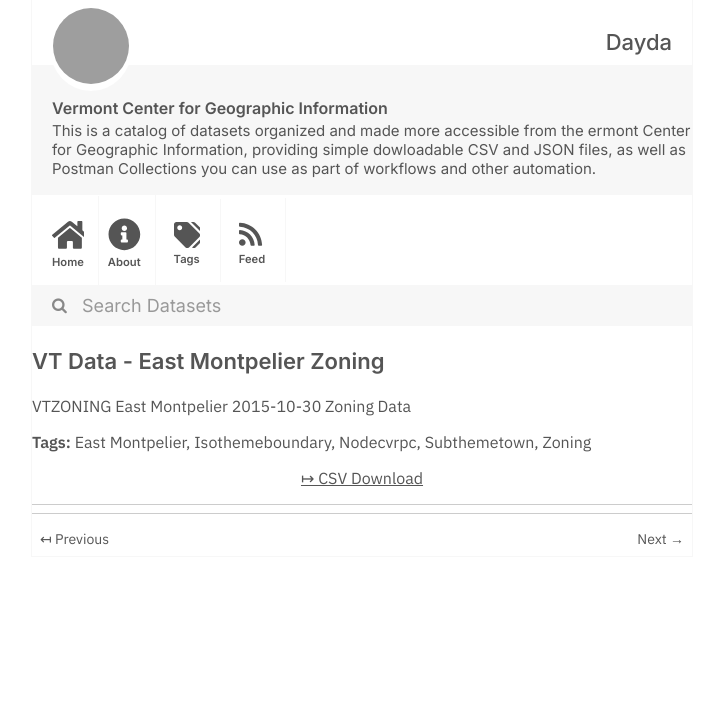
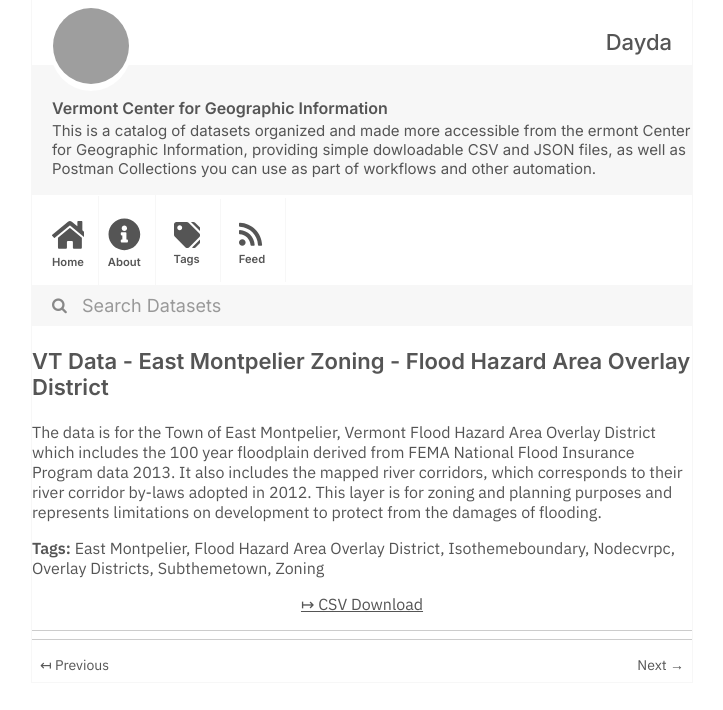
Before and after one commit to dayda-entities/vermont-center-for-geographic-information, a Jekyll site: the page built from _posts/2020-11-12-vt-data-east-montpelier-zoning.md, in a window 1280 px wide, cut to the strip 0-710 px from the top of the page. Shown: the whole strip, without its empty margins (278-1001 px from the left). Built offline with Jekyll 4.4.1, drawn with Linux system fonts in a browser that asks for light colours; grey boxes are pictures that could not be loaded.

Commit message:
Publish Data

```diff
--- a/_posts/2020-11-12-vt-data-east-montpelier-zoning.md
+++ b/_posts/2020-11-12-vt-data-east-montpelier-zoning.md
@@ -1,20 +1,22 @@
 ---
-title: VT Data - East Montpelier Zoning
-created: '2020-11-12T13:09:58.698453'
-modified: '2020-11-12T13:09:58.698465'
+title: VT Data - East Montpelier Zoning - Flood Hazard Area Overlay District
+created: '2020-11-12T13:11:13.999485'
+modified: '2020-11-12T13:11:13.999496'
 state: active
 type: dataset
 tags:
   - East Montpelier
+  - Flood Hazard Area Overlay District
   - Isothemeboundary
   - Nodecvrpc
+  - Overlay Districts
   - Subthemetown
   - Zoning
 groups: []
 csv_url: >-
-  https://geodata.vermont.gov/datasets/9135c90515c745c8940c17f2ddfd8c66_0.csv?outSR=%7B%22latestWkid%22%3A3857%2C%22wkid%22%3A102100%7D
+  https://geodata.vermont.gov/datasets/2353588e1ed5436caeb42206241deab2_0.csv?outSR=%7B%22latestWkid%22%3A3857%2C%22wkid%22%3A102100%7D
 json_url: ''
 layout: post
 
 ---
-VTZONING East Montpelier 2015-10-30 Zoning Data
+The data is for the Town of East Montpelier, Vermont Flood Hazard Area Overlay District which includes the 100 year floodplain derived from FEMA National Flood Insurance Program data 2013.  It also includes the mapped river corridors, which corresponds to their river corridor by-laws adopted in 2012.  This layer is for zoning and planning purposes and represents limitations on development to protect from the damages of flooding.
```
